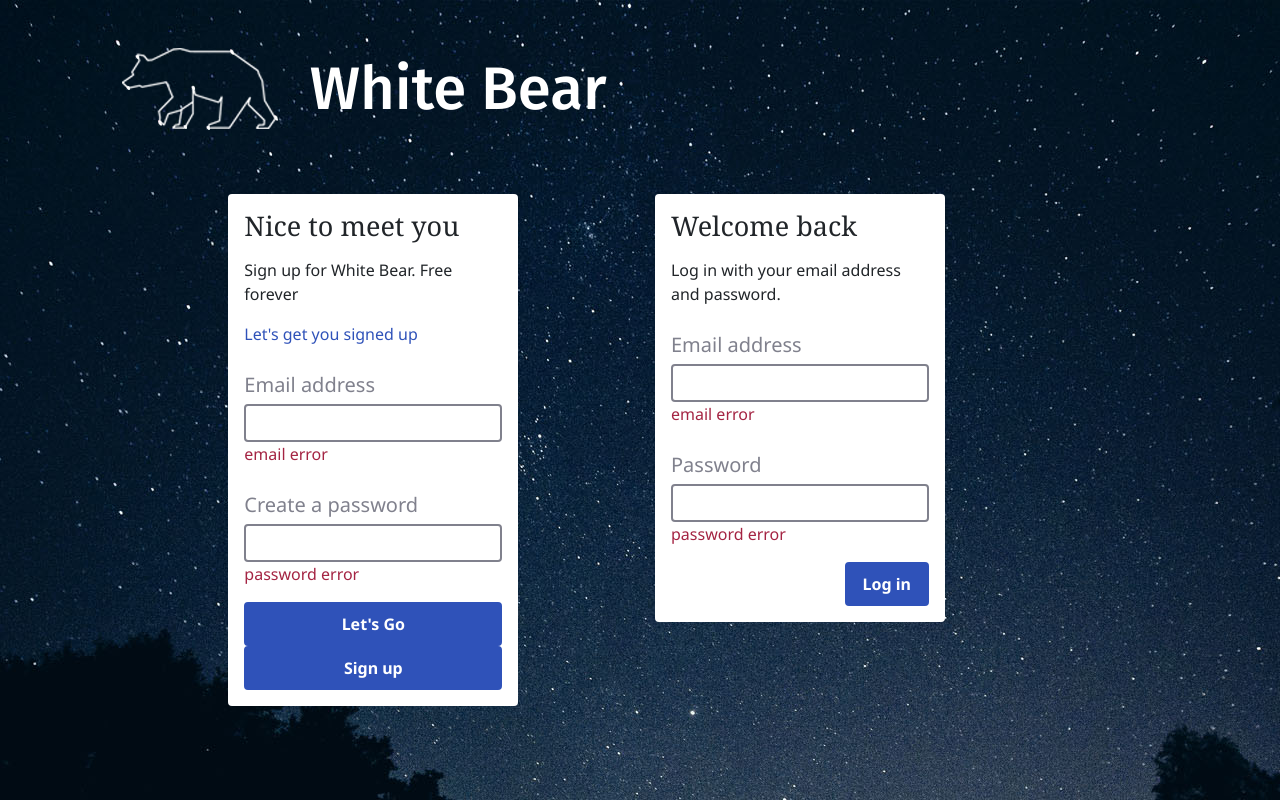
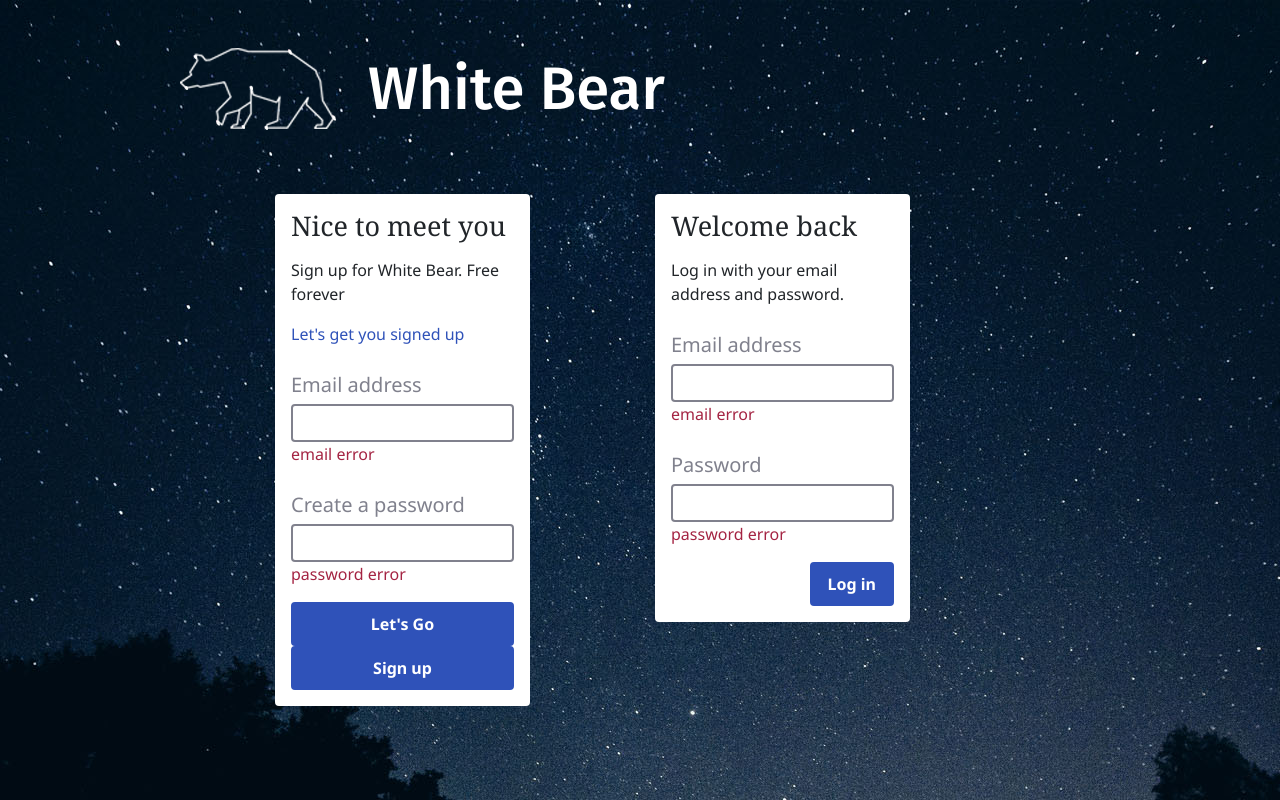
Before and after one commit to Chris-Fortier/white-bear-mpa, a React (Create React App) app: page / in a window 1280 px wide. Shown: the top 800 px of the page. Built offline with nearby package versions, Linux system fonts and the light colour scheme.

Commit message:
update landing page

```diff
--- a/src/components/pages/Landing.js
+++ b/src/components/pages/Landing.js
@@ -5,7 +5,7 @@ import { Link } from "react-router-dom"; // a React element for linking
 export default function Landing() {
    return (
       <div className="background-image">
-         <div className="container-fluid landing-page">
+         <div className="container landing-page">
             {/* <!-- logo and title --> */}
             <div className="row mb-8 pt-7">
                {/* <!-- logo for larger sizes --> */}
--- a/src/style/style.scss
+++ b/src/style/style.scss
@@ -120,20 +120,28 @@ label {
 }
 
 html {
+   /* set this so the divs that extend beyond the background image have a background color that matches the image */
    background-color: #010b14;
 }
 
-.app-contents {
-   background: white;
-   height: 100vh;
-}
-
-// Mike's version
 // .background-image {
+//    /* https://css-tricks.com/perfect-full-page-background-image/ */
 //    background: url("../img/background-landing.jpg") no-repeat center center
 //       fixed;
 //    background-size: cover;
 //    height: 100vh;
+// }
+
+.app-contents {
+   /* needed so the background color doesn't appear when the contents on the page stop */
+   height: 100vh;
+}
+
+// // Mike's version modified
+// .background-image {
+//    background: url("../img/background-landing.jpg") no-repeat center center; // removed fixed
+//    background-size: cover;
+//    height: 1080px; // changed from 100vh to auto to 1080px
 // }
 
 // .background-image {
```
